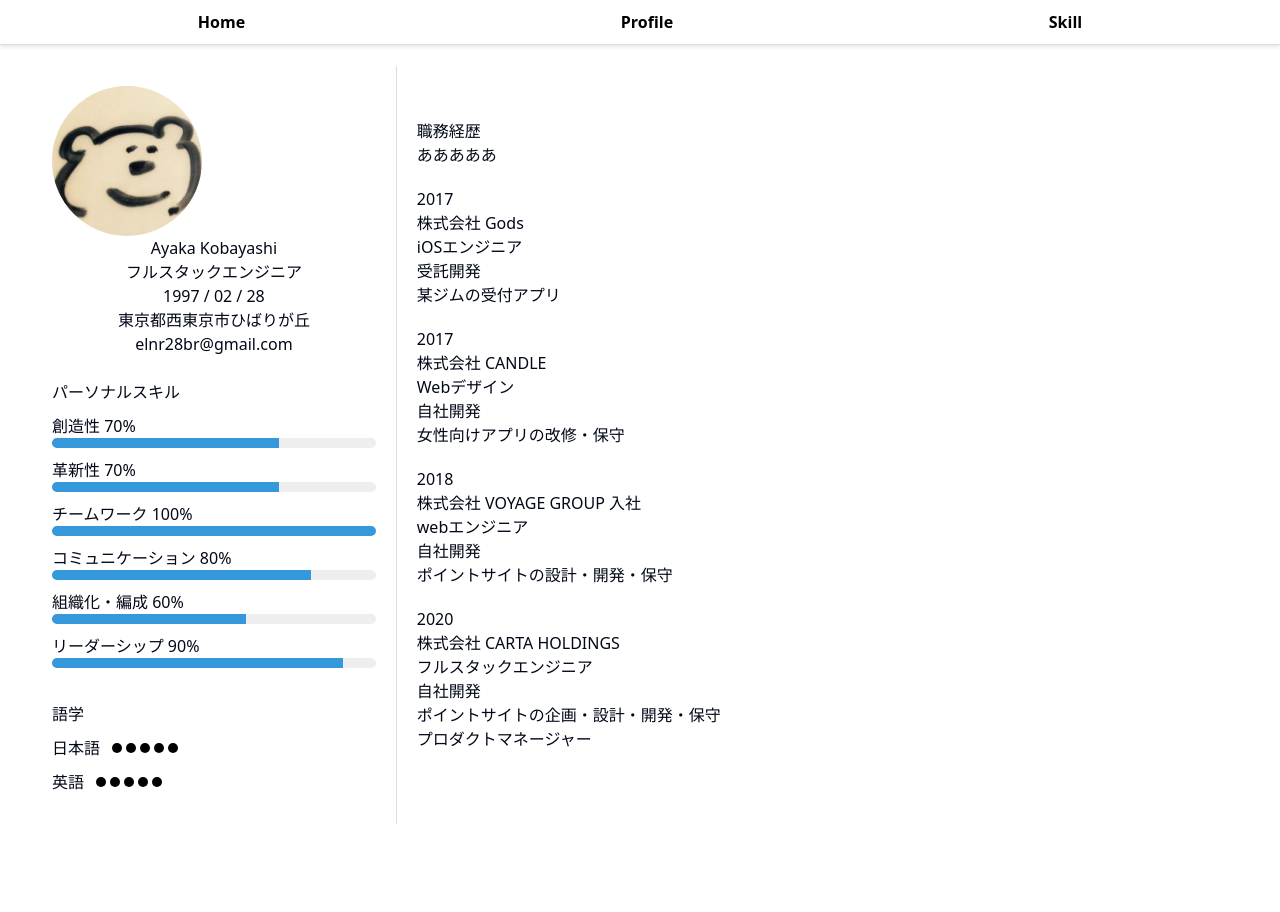
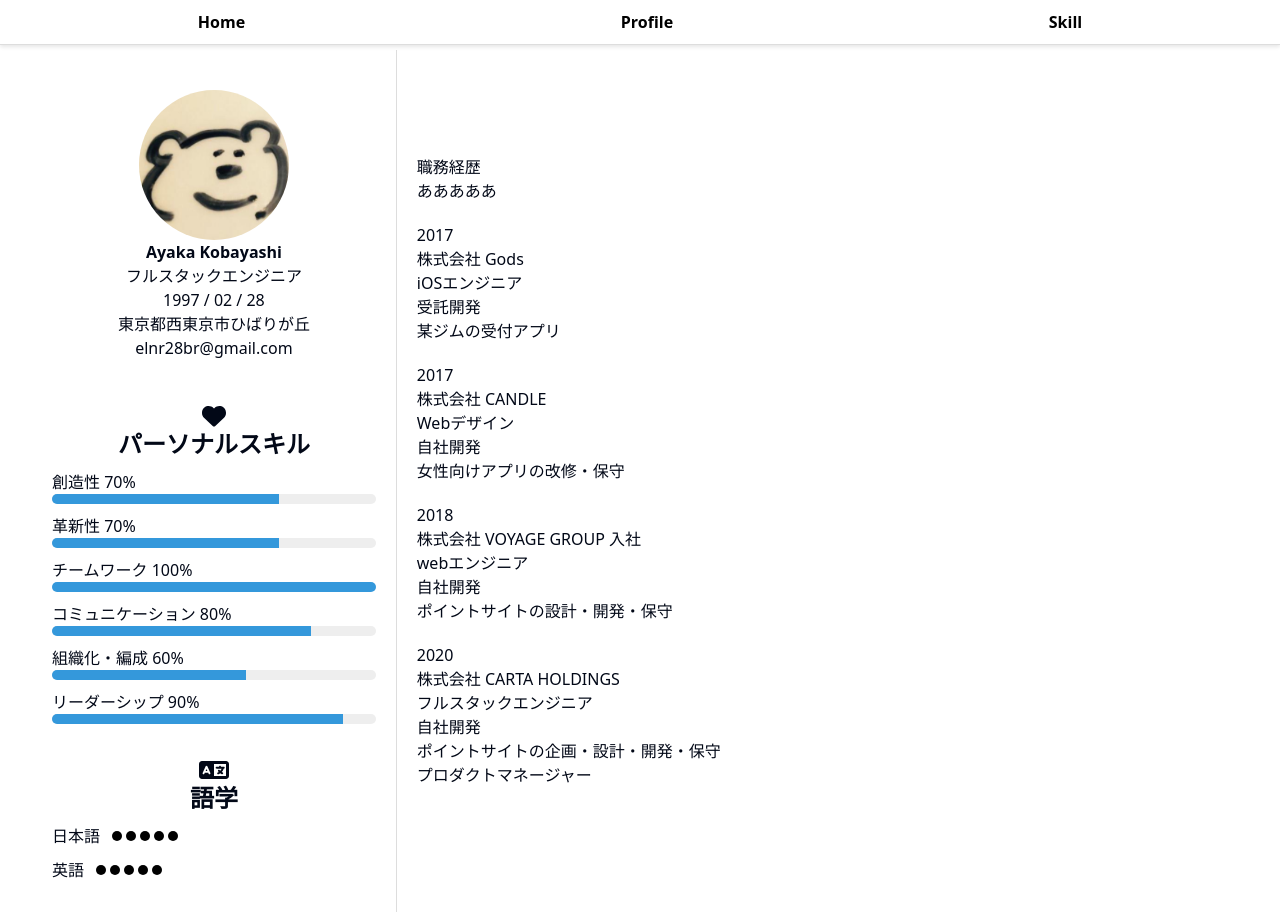
Before and after one commit to ayaaaka/Portfolio, a Next.js app: page /profile in a window 1280 px wide. Before the commit the page ends 824 px from the top, so only its background shows below. Built offline with nearby package versions, Linux system fonts and the light colour scheme.

Commit message:
一旦iconはいいか

```diff
--- a/package.json
+++ b/package.json
@@ -9,6 +9,8 @@
     "lint": "next lint"
   },
   "dependencies": {
+    "@fortawesome/free-solid-svg-icons": "^6.6.0",
+    "@fortawesome/react-fontawesome": "^0.2.2",
     "@radix-ui/react-slot": "^1.1.0",
     "class-variance-authority": "^0.7.0",
     "clsx": "^2.1.1",
--- a/src/app/profile/page.tsx
+++ b/src/app/profile/page.tsx
@@ -3,19 +3,21 @@ import PersonalInfo from '../../components/PersonalInfo';
 import SkillBar from '../../components/SkillBar';
 import LanguageSkill from '../../components/LanguageSkill';
 import WorkExperience from '../../components/WorkExperience';
+import TitleWithIcon from '../../components/TitleWithIcon';
 import Navbar from '@/components/Navbar';
 import '../../styles/profile.css';
+import { faHeart, faLanguage } from '@fortawesome/free-solid-svg-icons';
 
 
 const ProfilePage = () => {
   return (
-    <div className="container items-center space-y-14">
+    <div className="container items-center space-y-10">
       <Navbar />
       <div className="left-column ">
         <PersonalInfo imageUrl={'/img/profile/bear.png'}/>
         <br />
+        <TitleWithIcon icon={faHeart} title={'パーソナルスキル'} />
         <div className="personal-skills">
-          <h2>パーソナルスキル</h2>
           <SkillBar skill="創造性" percentage={70} />
           <SkillBar skill="革新性" percentage={70} />
           <SkillBar skill="チームワーク" percentage={100} />
@@ -25,7 +27,7 @@ const ProfilePage = () => {
         </div>
         <br />
         <div className="language-skills">
-          <h2>語学</h2>
+          <TitleWithIcon icon={faLanguage} title={'語学'} />
           <LanguageSkill language="日本語" level={5} />
           <LanguageSkill language="英語" level={2} />
         </div>
--- a/src/components/PersonalInfo.js
+++ b/src/components/PersonalInfo.js
@@ -1,11 +1,15 @@
 import React from 'react';
+import Image from 'next/image';
+import '../styles/profile.css'
 
 const PersonalInfo = ({imageUrl}) => {
   return (
-    <div className="personal-info">
-      <img src={imageUrl} alt="Profile Picture" className="profile-picture" />
-      <h2>Ayaka Kobayashi</h2>
-      <p>フルスタックエンジニア</p>
+    <div className="flex flex-col items-center text-center mt-10 personal-info">
+      <div className="w-36 h-36 relative profile-picture">
+        <Image src={imageUrl} alt="Profile Picture" className="profile-picture" width={200} height={200} />
+      </div>
+      <h2 className="mt-4 text-xl font-bold">Ayaka Kobayashi</h2>
+      <p className="mt-2">フルスタックエンジニア</p>
       <p>1997 / 02 / 28</p>
       <p>東京都西東京市ひばりが丘</p>
       <p>elnr28br@gmail.com</p>
--- /dev/null
+++ b/src/components/TitleWithIcon.js
@@ -0,0 +1,16 @@
+import React from 'react';
+import { FontAwesomeIcon } from '@fortawesome/react-fontawesome';
+import { config } from "@fortawesome/fontawesome-svg-core";
+import "@fortawesome/fontawesome-svg-core/styles.css";
+config.autoAddCss = false;
+
+const TitleWithIcon = ({icon, title}) => {
+  return (
+    <div className="flex flex-col items-center mt-10">
+      <FontAwesomeIcon icon={icon} size='xl' />
+    <h2 className="text-2xl font-semibold">{title}</h2>
+  </div>
+  );
+};
+
+export default TitleWithIcon;
--- a/src/styles/profile.css
+++ b/src/styles/profile.css
@@ -80,3 +80,19 @@
     background-color: #000; /* 初期色 */
     margin: 0 2px; /* ドット間のスペース */
   }
+
+  .personal-info {
+    text-align: center;
+    margin: 20px;
+  }
+
+  .profile-picture {
+    display: block;
+    margin: 0 auto;
+    border-radius: 50%;
+  }
+
+  .icon {
+    width: 20px;
+    height: 20px;
+  }
```
Also changed, not shown: 1 other file (tests, documents, lock files or other folders).
